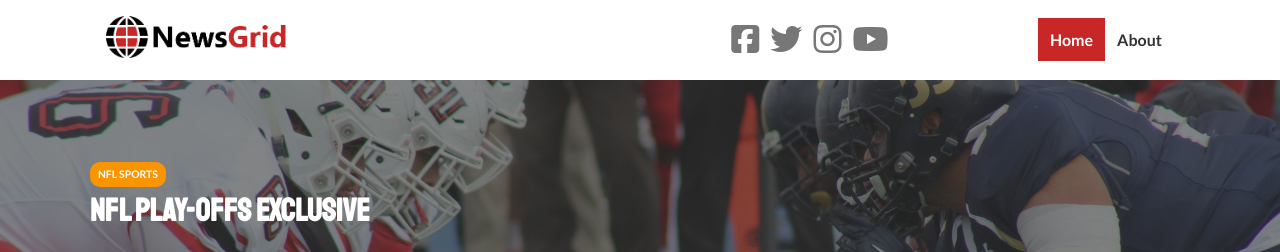
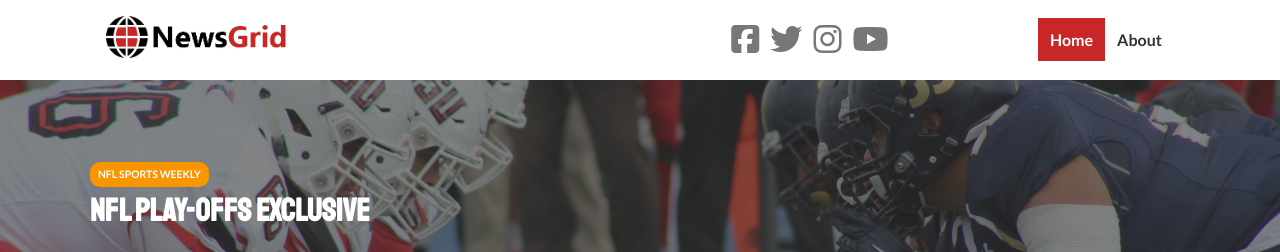
Before and after one commit to MickyQu35t/newsgrid, a plain HTML site: page index.html in a window 1280 px wide. Shown: the top 252 px of the page. Drawn offline with Linux system fonts and the light colour scheme.

Commit message:
Testing deployed SEO

```diff
--- a/index.html
+++ b/index.html
@@ -38,7 +38,7 @@
     <div class="container">
       <div class="showcase-container">
         <div class="showcase-content py-3">
-          <div class="category category-sports">NFL SPORTS</div>
+          <div class="category category-sports">NFL SPORTS WEEKLY</div>
           <h1>NFL PLAY-OFFS EXCLUSIVE</h1>
           <p class="py-1">NFL Power Rankings, Week 10: Bengals back in top 10 for first time since Week 1; Pats lowest
             AFC team.</b>Cowboys signing recently reinstated WR Martavis Bryant to practice squad</p>
```
